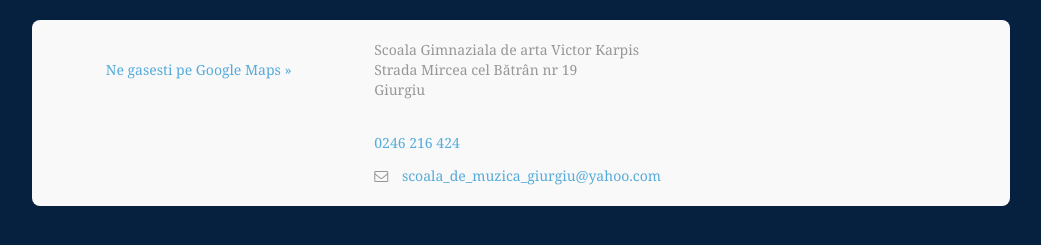
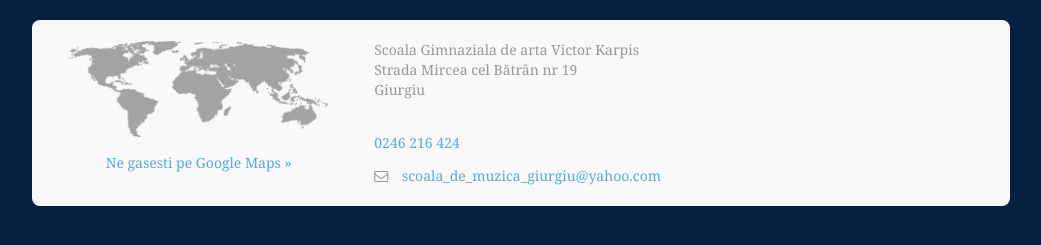
Before and after one commit to Romanmedianetwork/Viktor-Karpis, a plain HTML site: page index.html in a window 1280 px wide. Shown: the part 843-1088 px from the top of the page, without its empty margins (119-1160 px from the left). Drawn offline with Linux system fonts and the light colour scheme.

Commit message:
Update index.html

```diff
--- a/index.html
+++ b/index.html
@@ -157,7 +157,7 @@
     <footer id="footer" class="clear">
       <!-- ################################################################################################ -->
       <div class="one_third first">
-        <figure class="center"><img class="btmspace-15" src="images/demo/worldmap.png" alt="">
+        <figure class="center"><img class="btmspace-15" src="all photos/worldmap.png" alt="">
           <figcaption><a href="https://maps.app.goo.gl/6rbDYvMcP1tyBPPx9">Ne gasesti pe Google Maps &raquo;</a></figcaption>
         </figure>
       </div>
```
